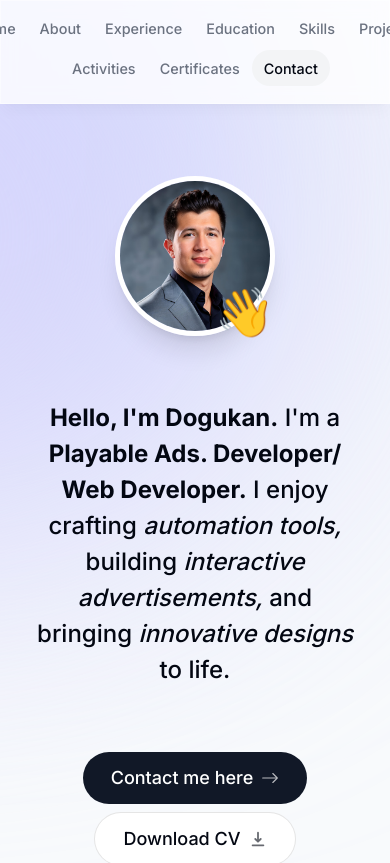
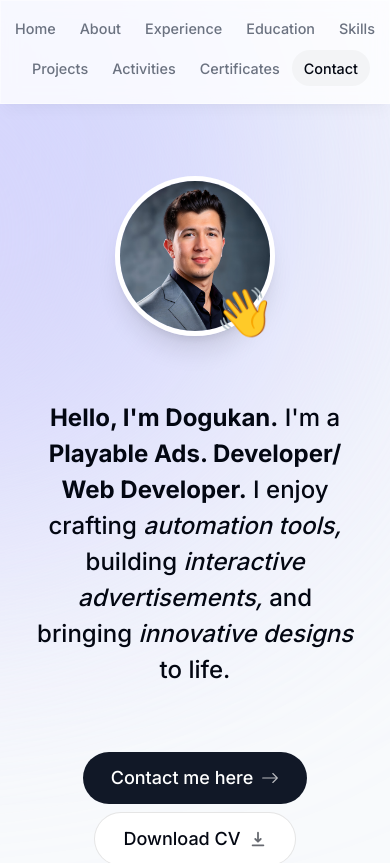
Before and after one commit to dkbozkurt/dkbozkurt-portfolio, a Next.js app: page / in a window 390 px wide. Shown: the top 863 px of the page. Built offline with nearby package versions, Linux system fonts and the light colour scheme; no server answers.

Commit message:
header fix for iphone 12

```diff
--- a/components/header.tsx
+++ b/components/header.tsx
@@ -19,11 +19,12 @@ export default function Header() {
             animate={{y: 0,  x: "-50%", opacity: 1}}
         ></motion.div>
 
-        <nav className="flex fixed top-[0.15rem] h-16 left-1/2 -translate-x-1/2 py-2
+        <nav className="flex fixed top-[0.15rem] h-16 left-1/2 -translate-x-1/2 py-2 w-[24rem]
         sm:top-[1.7rem] sm:h-12 sm:py-0 sm:w-[34rem]
         lg:top-[1.7rem] lg:h-[initial] lg:py-0 lg:w-[63rem]
         ">
-            <ul className ="flex w-[30rem] flex-wrap items-center justify-center gap-y-1 text-[0.9rem] font-medium text-gray-500 sm:w-[initial]
+            <ul className ="flex w-[30rem] flex-wrap items-center justify-center gap-y-1 text-[0.9rem] font-medium text-gray-500 gap-x-0
+            sm:w-[initial] sm:gap-x-0
             lg:flex-nowrap lg:gap-[2.12rem]">
                 {
                     links.map(link => (
```
